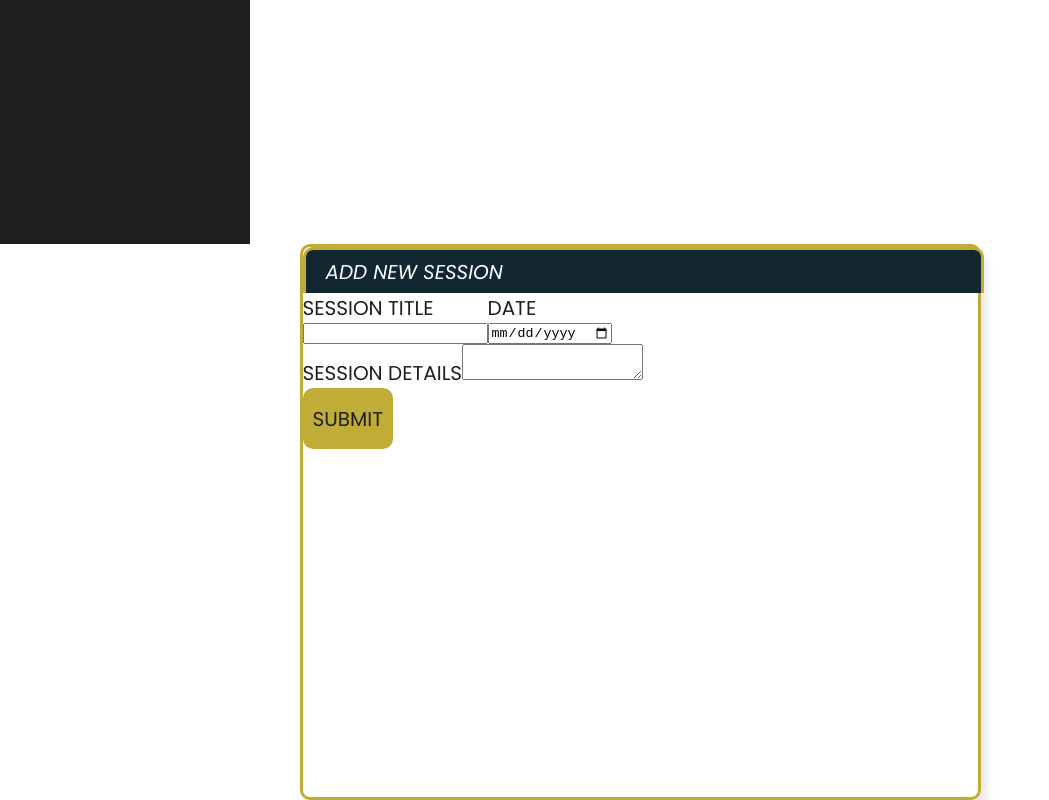
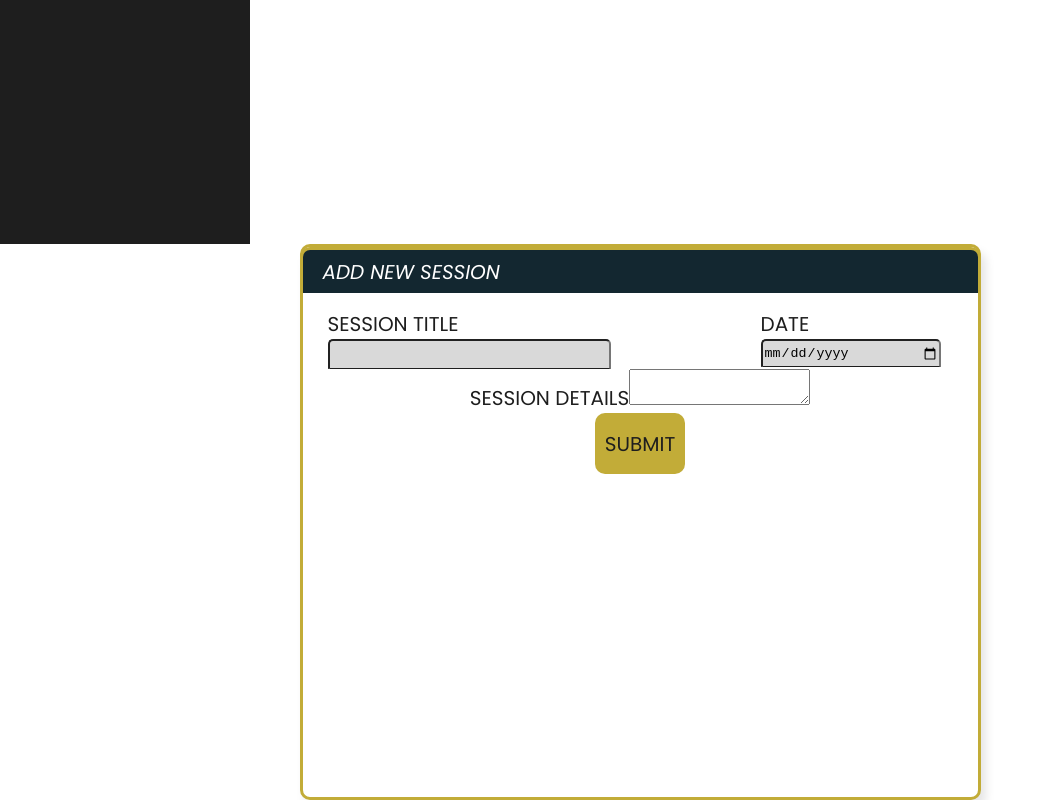
Before and after one commit to alliebourden/fableforge, a React (Vite) app: page /session-editor in a window 1280 px wide. Shown: the part 781-1581 px from the top of the page, without its empty margins (0-1049 px from the left). Built offline with nearby package versions, Linux system fonts and the light colour scheme.

Commit message:
style - top-section margin and inputs

```diff
--- a/src/App.css
+++ b/src/App.css
@@ -96,6 +96,7 @@ button {
   margin: 0 auto;
   display: flex;
   flex-direction: column;
+  align-items: center;
   text-transform: uppercase;
   border-radius: 10px;
   border: 3px solid #c2ac38;
@@ -131,18 +132,38 @@ button {
 }
 
 .top-section {
+  align-self: start;
   max-width: 675px;
   display: flex;
+  margin-top: 16px;
 }
 
 .session-title {
   display: flex;
   flex-direction: column;
+  margin-left: 25px;
+}
+
+.session-title input {
+  width: 275px;
+  height: 25px;
+  border-radius: 5px 5px 0px 0px;
+  border-bottom: 1px solid #1e1e1e;
+  background: #d9d9d9;
 }
 
 .session-date {
   display: flex;
   flex-direction: column;
+  margin-left: 150px;
+}
+
+.session-date input {
+  width: 175px;
+  height: 25px;
+  border-radius: 5px 5px 0px 0px;
+  border-bottom: 1px solid #1e1e1e;
+  background: #d9d9d9;
 }
 
 * {
```
